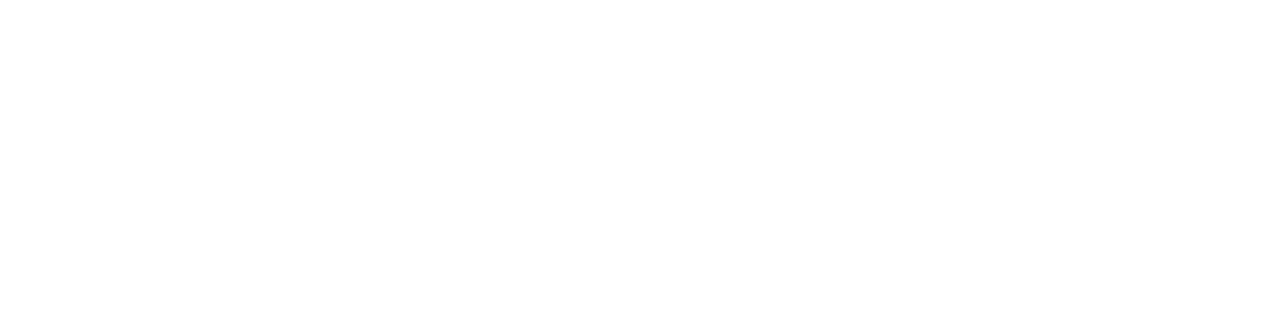
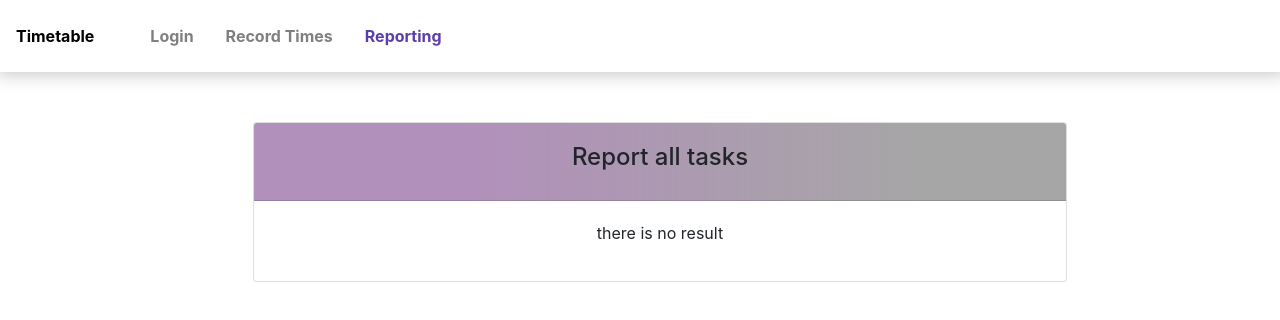
Before and after one commit to mahsaaarajabpour/attendance-system, a React (Create React App) app: page /report in a window 1280 px wide. Shown: the top 320 px of the page. Built offline with nearby package versions, Linux system fonts and the light colour scheme.

Commit message:
create tasks row in report component

```diff
--- a/src/pages/AddTime/addTime.css
+++ b/src/pages/AddTime/addTime.css
@@ -26,7 +26,8 @@
     background-color:rgba(1,1,1, .01);
 }
 .output{
-    background-color:rgba(1,1,1, .1);
+    background: rgb(154,110,166);
+    background: linear-gradient(90deg, rgba(154,110,166,0.7679446778711485) 26%, rgba(166,166,166,1) 83%);
 }
 button{
     margin-top:20px;
--- a/src/pages/AddTime/index.js
+++ b/src/pages/AddTime/index.js
@@ -1,4 +1,4 @@
-import React, {useEffect, useState} from "react";
+import React, {useEffect, useRef, useState} from "react";
 import PageHOC from "../../components/HOC";
 import './addTime.css'
 import {useDispatch} from "react-redux";
@@ -7,7 +7,7 @@
 function AddTime() {
 
     const [currentTime, setCurrentTime] = useState('')
-    const [timeInfo, setTimeInfo] = useState({remote: false, description: ''})
+    const [timeInfo, setTimeInfo] = useState({description: ''})
     const [tasks, setTasks] = useState([])
     const dispatch = useDispatch();
 
@@ -30,11 +30,11 @@
     useEffect(() => {
         Time()
     })
-    // useEffect(()=>{
-    //     // return()=>{
-    //     //     setCurrentTime('')
-    //     // }
-    // })
+
+    const unMounted=useRef(false);
+    useEffect(() => {
+        return ()=> {unMounted.current = true;};
+    },[]);
 
     function Time() {
         const updateTime = () => {
@@ -52,7 +52,7 @@
                 h = '0' + h;
             }
             let time = h + ":" + m + ':' + s;
-            setCurrentTime(time)
+            if (!unMounted.current) setCurrentTime(time)
         }
         setInterval(updateTime, 1000)
     }
@@ -61,9 +61,12 @@
         // eslint-disable-next-line default-case
         switch (eventType) {
             case 'remotely':
+                let remote
+                if (event.target.checked) remote='yes'
+                else remote='no'
                 return setTimeInfo({
                     ...timeInfo,
-                    remote: event.target.checked
+                    remote: remote
                 })
 
             case 'description':
@@ -87,18 +90,18 @@
                 break
 
             case 'minute':
-                let d = new Date();
+                // let d = new Date();
                 if (timeType === 'start') {
-                    d.setHours(timeInfo.startTime, event);
+                    // d.setHours(timeInfo.startTime, event);
                     return setTimeInfo({
                         ...timeInfo,
-                        startTime: d
+                        startTime: timeInfo.startTime + ':' + event
                     })
                 } else if (timeType === 'end') {
-                    d.setHours(timeInfo.endTime, event);
+                    // d.setHours(timeInfo.endTime, event);
                     return setTimeInfo({
                         ...timeInfo,
-                        endTime: d
+                        endTime: timeInfo.endTime + ':' + event
                     })
                 }
                 break
@@ -192,4 +195,4 @@
     )
 }
 
-export default AddTime
+export default AddTime;
--- /dev/null
+++ b/src/pages/Report/index.js
@@ -0,0 +1,42 @@
+import React, {useEffect} from "react";
+import PageHOC from "../../components/HOC";
+import './report.css';
+import {useSelector} from "react-redux";
+
+function Report() {
+    const tasks = useSelector(state => state.userTasks.tasks);
+
+    useEffect(() => {
+        console.log('tasks', tasks)
+    }, [tasks])
+    return (
+        <PageHOC>
+            <div className="report">
+                <div className="card col-md-8 p-0 text-center">
+                    <div className="card-header">
+                        <h4 className="text-xs-center">Report all tasks</h4>
+                    </div>
+                    <div className="card-body">
+
+                        {tasks.length > 0 ?
+                            tasks.map((task,index)=><div key={index} className="tasks-row">
+                                <div className="row border-bottom">
+                                    <p className="col-md-4"><b>start time :</b> {task.startTime}</p>
+                                    <p className="col-md-4"><b>end time :</b> {task.endTime}</p>
+                                    <p className="col-md-4"><b>remotely :</b> {task.remote}</p>
+                                </div>
+                               <div className="row">
+                                   <p className="col-md-12 task-description">description</p>
+                                   <p className="col-md-12 m-0 pt-2">{task.description}</p>
+                               </div>
+
+                            </div>)
+                            : <p> there is no result</p>}
+                    </div>
+                </div>
+            </div>
+        </PageHOC>
+    )
+}
+
+export default Report;
--- /dev/null
+++ b/src/pages/Report/report.css
@@ -0,0 +1,22 @@
+.report {
+    display: flex;
+    justify-content: center;
+    margin: 50px 10px 10px 50px;
+}
+.report .tasks-row{
+    border-bottom: 1px solid #ece9e9;
+    box-shadow: 3px 3px 7px 3px #e0e0e0;
+    margin-bottom: 23px;
+    padding: 12px;
+    background-color: #f5f5f5;
+}
+.report .card-header{
+    padding: 20px;
+    background: rgb(154,110,166);
+    background: linear-gradient(90deg, rgba(154,110,166,0.7679446778711485) 26%, rgba(166,166,166,1) 83%);
+}
+.report .task-description{
+    margin-bottom: 0;
+    font-size: 12px;
+    color: #adaba9;
+}
--- a/src/routes/index.js
+++ b/src/routes/index.js
@@ -3,6 +3,7 @@
 
 const Login = React.lazy(() => import('../pages/Login'))
 const AddTime = React.lazy(() => import('../pages/AddTime'))
+const Report = React.lazy(() => import('../pages/Report'))
 
 
 const Routes = () => {
@@ -19,6 +20,11 @@
                            <Suspense fallback={<div>loading</div>}>
                                <AddTime/>
                            </Suspense>}/>
+                <Route exact path="/report"
+                       render={() =>
+                           <Suspense fallback={<div>loading</div>}>
+                               <Report/>
+                           </Suspense>}/>
             </Switch>
         </React.Fragment>
     );
```
